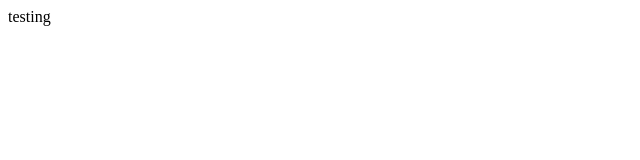
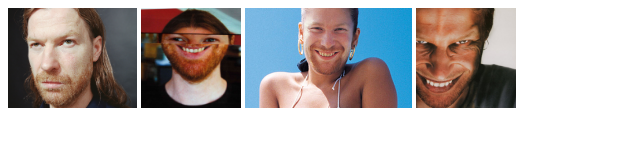
Before and after one commit to putteneersjoris/bulricht.github.io, a plain HTML site: page index.html in a window 1280 px wide. Shown: the whole page, without its empty margins (0-640 px from the left). Drawn offline with Linux system fonts and the light colour scheme.

Commit message:
update pics

```diff
--- a/index.html
+++ b/index.html
@@ -7,6 +7,12 @@
     <title>Document</title>
 </head>
 <body>
-    <div>testing</div>
+
+    <img src="./data/Aphex-Gallery-10-1.jpg" alt="" style="max-height: 100px;" >
+    <img src="./data/aphex-twin-fold_custom-fb3ac721e4ede6563bf584dda2ad0432f3c09f45.jpg" alt="" style="max-height: 100px;">
+    <img src="./data/aphex-twin.jpg" alt="" style="max-height: 100px;">
+
+    <img src="./data/Richard_d_james_album_cover.jpg" alt="" style="max-height: 100px;">
+
 </body>
 </html>
--- a/style.css
+++ b/style.css
@@ -1 +1,4 @@
 div {color: blue; font-family: Arial, Helvetica, sans-serif;}
+
+
+.img {max-height: 200px; }
```
